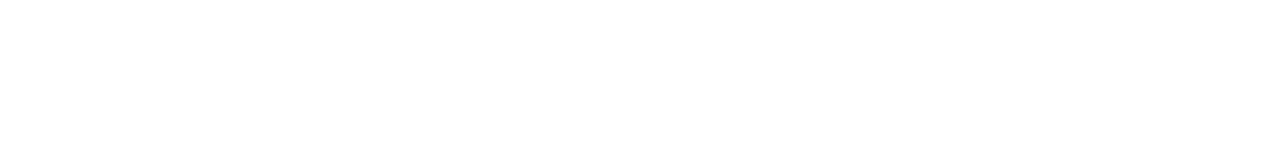
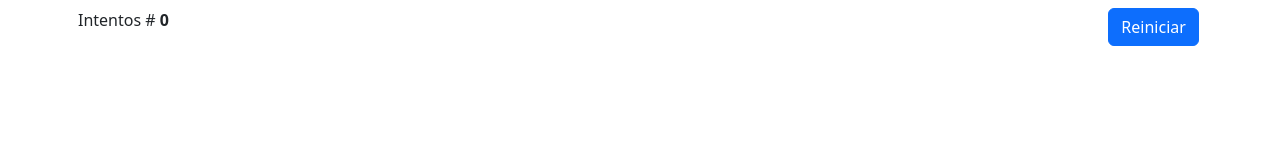
Before and after one commit to n0g4y0/memoplay, a website: page index.html in a window 1280 px wide. Drawn offline with nearby package versions, Linux system fonts and the light colour scheme.

Commit message:
agrega diseño inicial del juego

```diff
--- a/index.html
+++ b/index.html
@@ -6,7 +6,7 @@
   	<meta name="keywords" content="one, two, three">
 	<meta name="viewport" content="width=device-width, initial-scale=1">
 
-		<title>Blank Template</title>
+		<title>MEMOPLAY</title>
 
 		<!-- external CSS link -->
 		<link rel="stylesheet" href="css/normalize.css">
@@ -14,6 +14,21 @@
 		<link rel="stylesheet" href="node_modules/bootstrap/dist/css/bootstrap.min.css">
 	</head>
 	<body>
+		<div class="container d-flex justify-content-between p-2">
+
+			<div class="col-sm-11">
+				<p>Intentos # <strong id="ronda">0</strong></p>
+			</div>
+			<div class="col-sm-1">
+				<button type="button" class="btn btn-primary">Reiniciar</button>
+			</div>
+		</div>
+		<div class="container">
+			<div class="d-flex justify-content-start flex-wrap" id="tablero">
+
+			</div>
+
+		</div>
 
 		<script type="text/javascript" src="js/main.js"></script>
 	</body>
```
